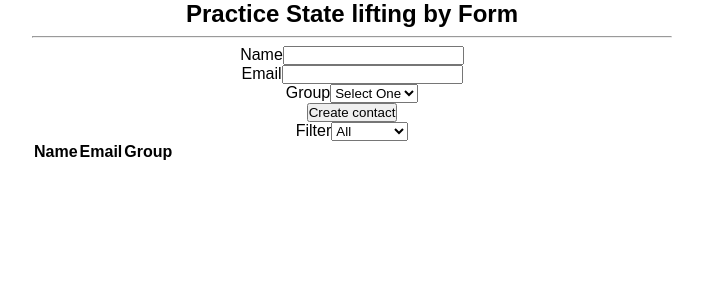
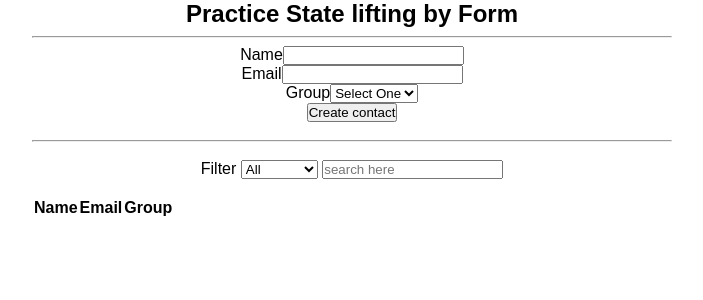
Before and after one commit to Jobayer109/State-Lifting-Contact-Form, a React (Vite) app: page / in a window 1280 px wide. Shown: the top 300 px of the page, without its empty margins (288-991 px from the left). Built offline with nearby package versions, Linux system fonts and the light colour scheme.

Commit message:
Search name and email has completely done

```diff
--- a/src/components/Table/Table.jsx
+++ b/src/components/Table/Table.jsx
@@ -7,7 +7,6 @@ import InputField from "../Contacts/InputField";
 const Table = ({ contacts }) => {
   const [filtered, setFiltered] = useState("all");
   const [searchTerm, setSearchTerm] = useState("");
-  console.log(searchTerm);
 
   // Search and filter operation
   const searchFunc = (contact) =>
--- a/src/practice/TableView.jsx
+++ b/src/practice/TableView.jsx
@@ -4,19 +4,25 @@ import { useState } from "react";
 
 const TableView = ({ contacts }) => {
   const [filter, setFilter] = useState("all");
+  const [searchTerm, setSearchTerm] = useState("");
+
+  const searchFunc = (contact) =>
+    contact.name.includes(searchTerm) || contact.email.includes(searchTerm);
 
   let filteredContacts = [];
   if (filter === "all") {
-    filteredContacts = contacts;
+    filteredContacts = searchTerm ? contacts.filter(searchFunc) : contacts;
   } else {
-    filteredContacts = contacts.filter((contact) => contact.group === filter);
+    filteredContacts = contacts.filter(
+      (contact) => contact.group === filter && searchFunc(contact)
+    );
   }
   console.log(filteredContacts);
 
   return (
     <>
       <div>
-        <label>Filter</label>
+        <label>Filter</label>{" "}
         <select
           name="group"
           id="group"
@@ -29,8 +35,14 @@ const TableView = ({ contacts }) => {
           <option value="Home">Home</option>
           <option value="Family">Family</option>
           <option value="Business">Business</option>
-        </select>
+        </select>{" "}
+        <input
+          type="search"
+          placeholder="search here"
+          onChange={(e) => setSearchTerm(e.target.value)}
+        />
       </div>
+      <br />
       <table>
         <thead>
           <tr>
--- a/src/practice/index.jsx
+++ b/src/practice/index.jsx
@@ -15,6 +15,9 @@ const PracticeHome = () => {
       <h2>Practice State lifting by Form</h2>
       <hr style={{ marginTop: ".5rem", marginBottom: ".5rem" }} />
       <Form getContact={getContact} />
+      <br />
+      <hr />
+      <br />
       <TableView contacts={contacts} />
     </div>
   );
```
